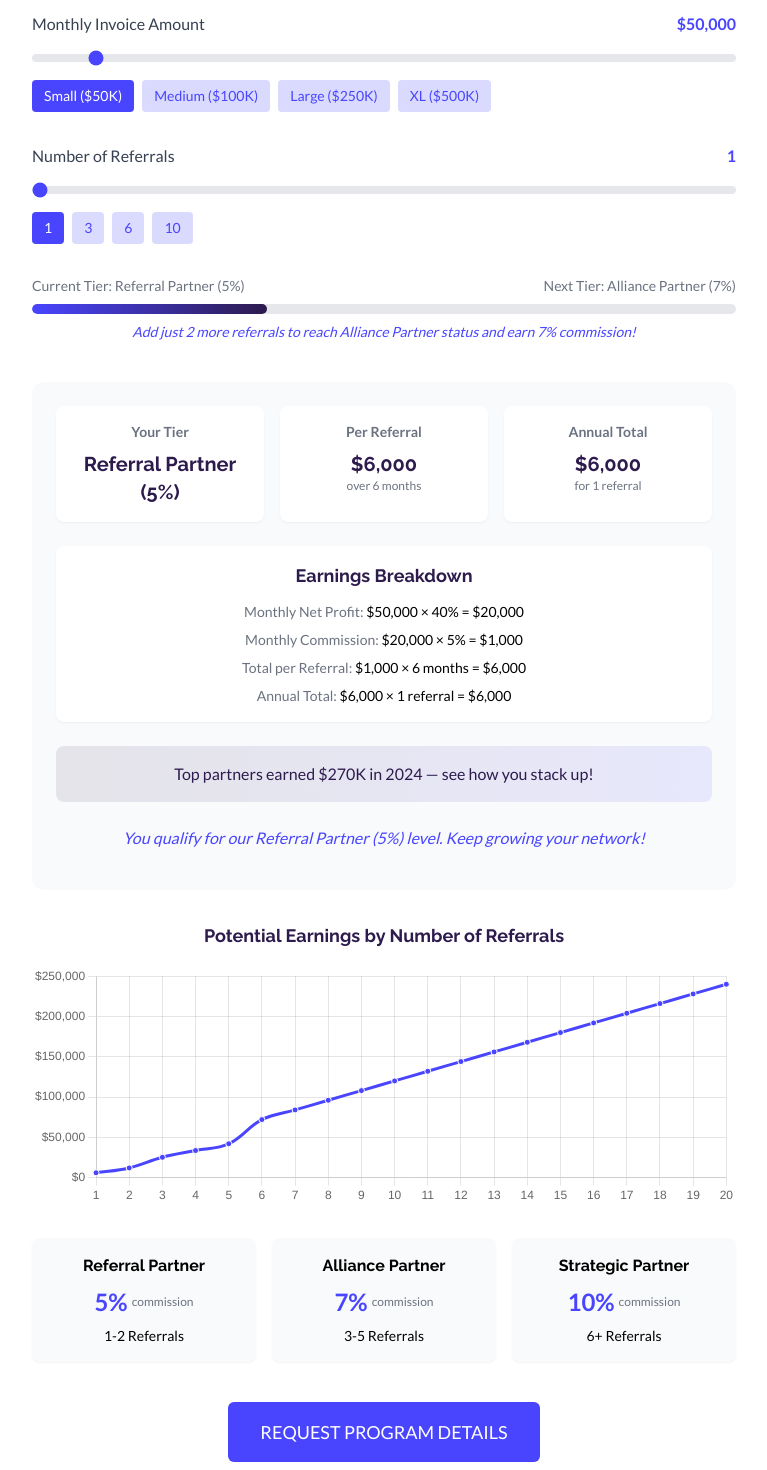
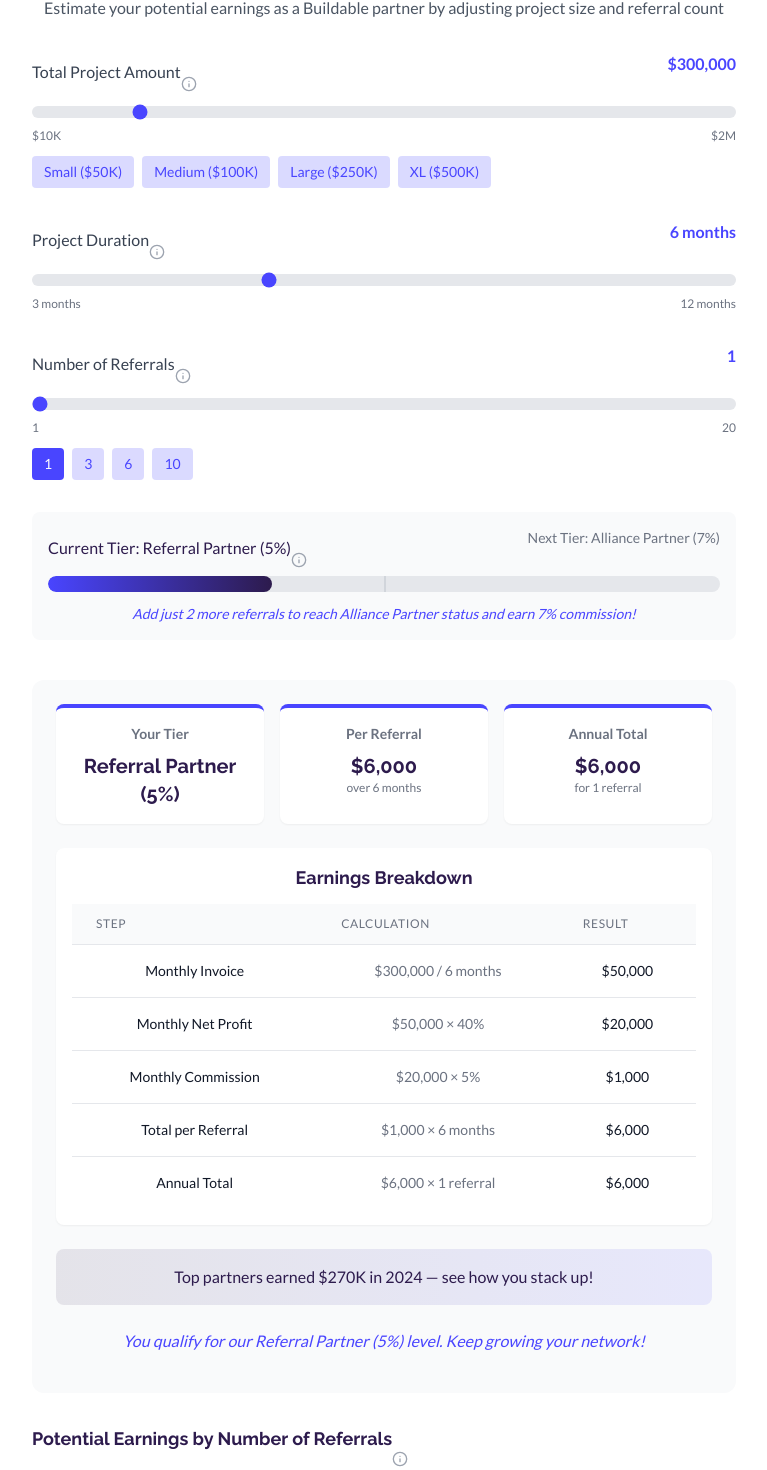
Before and after one commit to muleman69/buildable-referral-program, a React (Vite) app: page / in a window 1280 px wide. Shown: the part 5818-7288 px from the top of the page, without its empty margins (256-1023 px from the left). Built offline with nearby package versions, Linux system fonts and the light colour scheme.

Commit message:
Revise earnings calculator to be more user-friendly and intuitive

```diff
--- a/src/components/calculator/EarningsCalculator.tsx
+++ b/src/components/calculator/EarningsCalculator.tsx
@@ -1,13 +1,33 @@
 import { useEffect, useRef, useState } from 'react';
-import { Chart as ChartJS, CategoryScale, LinearScale, PointElement, LineElement, Title, Tooltip, Legend } from 'chart.js';
+import { Chart as ChartJS, CategoryScale, LinearScale, PointElement, LineElement, Title, Tooltip as ChartTooltip, Legend } from 'chart.js';
 import { Line } from 'react-chartjs-2';
 
 // Register Chart.js components
-ChartJS.register(CategoryScale, LinearScale, PointElement, LineElement, Title, Tooltip, Legend);
+ChartJS.register(CategoryScale, LinearScale, PointElement, LineElement, Title, ChartTooltip, Legend);
+
+// Tooltip component
+const Tooltip = ({ text }: { text: string }) => (
+  <div className="group relative">
+    <span className="cursor-help ml-1">
+      <svg xmlns="http://www.w3.org/2000/svg" width="16" height="16" viewBox="0 0 24 24" fill="none" stroke="currentColor" strokeWidth="2" strokeLinecap="round" strokeLinejoin="round" className="text-gray-400 hover:text-[#4945FF]">
+        <circle cx="12" cy="12" r="10"></circle>
+        <path d="M12 16v-4"></path>
+        <path d="M12 8h.01"></path>
+      </svg>
+    </span>
+    <div className="opacity-0 invisible group-hover:opacity-100 group-hover:visible transition-opacity bg-[#2d1b4d] text-white text-xs rounded p-2 absolute z-50 left-1/2 -translate-x-1/2 bottom-full w-48">
+      {text}
+      <svg className="absolute text-[#2d1b4d] h-2 w-full left-0 top-full" viewBox="0 0 255 255">
+        <polygon points="0,0 127.5,127.5 255,0"></polygon>
+      </svg>
+    </div>
+  </div>
+);
 
 const EarningsCalculator = () => {
   // State for slider values
-  const [invoiceAmount, setInvoiceAmount] = useState(50000);
+  const [projectAmount, setProjectAmount] = useState(300000);
+  const [projectDuration, setProjectDuration] = useState(6);
   const [referrals, setReferrals] = useState(1);
 
   // State for calculation results
@@ -15,6 +35,7 @@
   const [perReferral, setPerReferral] = useState(0);
   const [annualTotal, setAnnualTotal] = useState(0);
   const [breakdown, setBreakdown] = useState({
+    monthlyInvoice: 0,
     monthlyNetProfit: 0,
     monthlyCommission: 0,
     totalPerReferral: 0,
@@ -28,7 +49,7 @@
   const chartRef = useRef(null);
 
   // Preset values
-  const presetInvoices = [
+  const presetProjects = [
     { label: 'Small ($50K)', value: 50000 },
     { label: 'Medium ($100K)', value: 100000 },
     { label: 'Large ($250K)', value: 250000 },
@@ -45,11 +66,12 @@
   // Calculate commissions whenever inputs change
   useEffect(() => {
     calculateCommission();
-  }, [invoiceAmount, referrals]);
+  }, [projectAmount, projectDuration, referrals]);
 
   // Calculate the commission based on inputs
   const calculateCommission = () => {
     const netProfitMargin = 0.4;
+    const monthlyInvoice = projectAmount / projectDuration;
 
     // Determine tier and commission rate
     let commissionRate, tierName, nextTierReferrals;
@@ -72,9 +94,9 @@
     }
 
     // Calculations
-    const monthlyNetProfit = invoiceAmount * netProfitMargin;
+    const monthlyNetProfit = monthlyInvoice * netProfitMargin;
     const monthlyCommission = monthlyNetProfit * commissionRate;
-    const totalPerReferral = monthlyCommission * 6;
+    const totalPerReferral = monthlyCommission * projectDuration;
     const totalAnnual = totalPerReferral * referrals;
 
     // Set results
@@ -82,6 +104,7 @@
     setPerReferral(totalPerReferral);
     setAnnualTotal(totalAnnual);
     setBreakdown({
+      monthlyInvoice,
       monthlyNetProfit,
       monthlyCommission,
       totalPerReferral,
@@ -116,7 +139,7 @@
         data: Array.from({ length: 20 }, (_, i) => {
           const refs = i + 1;
           const rate = refs <= 2 ? 0.05 : refs <= 5 ? 0.07 : 0.1;
-          return invoiceAmount * 0.4 * rate * 6 * refs;
+          return (projectAmount / projectDuration) * 0.4 * rate * projectDuration * refs;
         }),
         borderColor: '#4945FF',
         backgroundColor: 'rgba(73, 69, 255, 0.1)',
@@ -140,8 +163,16 @@
       },
       tooltip: {
         callbacks: {
+          title: function(context: any) {
+            return `${context[0].label} Referrals`;
+          },
           label: function(context: any) {
-            return `$${context.raw.toLocaleString()}`;
+            return `Annual Commission: $${context.raw.toLocaleString()}`;
+          },
+          afterLabel: function(context: any) {
+            const refs = parseInt(context.label);
+            const tierText = refs <= 2 ? 'Referral Partner (5%)' : refs <= 5 ? 'Alliance Partner (7%)' : 'Strategic Partner (10%)';
+            return `Tier: ${tierText}`;
           }
         }
       }
@@ -153,14 +184,24 @@
           callback: function(value: number) {
             return '$' + value.toLocaleString();
           }
+        },
+        title: {
+          display: true,
+          text: 'Annual Commission ($)'
+        }
+      },
+      x: {
+        title: {
+          display: true,
+          text: 'Number of Referrals'
         }
       }
     }
   };
 
   // Handle preset button clicks
-  const handlePresetInvoice = (value: number) => {
-    setInvoiceAmount(value);
+  const handlePresetProject = (value: number) => {
+    setProjectAmount(value);
   };
 
   const handlePresetReferral = (value: number) => {
@@ -174,30 +215,38 @@
 
   return (
     <div className="calculator-card bg-white rounded-2xl shadow-lg p-6 md:p-8 max-w-3xl mx-auto my-12">
-      <h2 className="text-3xl font-bold text-center text-[#4945FF] mb-8 font-['Raleway']">Earnings Calculator</h2>
+      <h2 className="text-3xl font-bold text-center text-[#4945FF] mb-4 font-['Raleway']">Earnings Calculator</h2>
+      <p className="text-center text-gray-600 mb-8 font-['Lato']">Estimate your potential earnings as a Buildable partner by adjusting project size and referral count</p>
 
       <div className="inputs space-y-8">
         <div>
           <div className="flex justify-between mb-2">
-            <label className="block font-medium text-gray-700 font-['Lato']">Monthly Invoice Amount</label>
-            <span className="text-[#4945FF] font-bold font-['Lato']">{formatCurrency(invoiceAmount)}</span>
+            <div className="flex items-center">
+              <label className="block font-medium text-gray-700 font-['Lato']">Total Project Amount</label>
+              <Tooltip text="The total value of the project you're referring (e.g., $100,000 for a 6-month project)." />
+            </div>
+            <span className="text-[#4945FF] font-bold font-['Lato']">{formatCurrency(projectAmount)}</span>
           </div>
           <input
             type="range"
             min="10000"
-            max="500000"
-            step="1000"
-            value={invoiceAmount}
-            onChange={(e) => setInvoiceAmount(parseInt(e.target.value))}
-            className="w-full h-2 bg-gray-200 rounded-lg appearance-none cursor-pointer accent-[#4945FF]"
+            max="2000000"
+            step="10000"
+            value={projectAmount}
+            onChange={(e) => setProjectAmount(parseInt(e.target.value))}
+            className="w-full h-3 bg-gray-200 rounded-lg appearance-none cursor-pointer accent-[#4945FF]"
           />
+          <div className="flex justify-between text-xs text-gray-500 mt-1">
+            <span>$10K</span>
+            <span>$2M</span>
+          </div>
           <div className="preset-buttons flex flex-wrap gap-2 mt-3">
-            {presetInvoices.map((preset) => (
+            {presetProjects.map((preset) => (
               <button
                 key={preset.value}
-                onClick={() => handlePresetInvoice(preset.value)}
+                onClick={() => handlePresetProject(preset.value)}
                 className={`px-3 py-1.5 rounded text-sm font-medium transition-colors ${
-                  invoiceAmount === preset.value
+                  projectAmount === preset.value
                     ? 'bg-[#4945FF] text-white'
                     : 'bg-[#4945FF]/20 text-[#4945FF] hover:bg-[#4945FF]/30'
                 }`}
@@ -210,7 +259,32 @@
 
         <div>
           <div className="flex justify-between mb-2">
-            <label className="block font-medium text-gray-700 font-['Lato']">Number of Referrals</label>
+            <div className="flex items-center">
+              <label className="block font-medium text-gray-700 font-['Lato']">Project Duration</label>
+              <Tooltip text="The typical duration of projects is 6 months. Commission is paid monthly throughout the project." />
+            </div>
+            <span className="text-[#4945FF] font-bold font-['Lato']">{projectDuration} months</span>
+          </div>
+          <input
+            type="range"
+            min="3"
+            max="12"
+            value={projectDuration}
+            onChange={(e) => setProjectDuration(parseInt(e.target.value))}
+            className="w-full h-3 bg-gray-200 rounded-lg appearance-none cursor-pointer accent-[#4945FF]"
+          />
+          <div className="flex justify-between text-xs text-gray-500 mt-1">
+            <span>3 months</span>
+            <span>12 months</span>
+          </div>
+        </div>
+
+        <div>
+          <div className="flex justify-between mb-2">
+            <div className="flex items-center">
+              <label className="block font-medium text-gray-700 font-['Lato']">Number of Referrals</label>
+              <Tooltip text="How many projects you expect to refer in a year. More referrals can increase your commission rate." />
+            </div>
             <span className="text-[#4945FF] font-bold font-['Lato']">{referrals}</span>
           </div>
           <input
@@ -219,8 +293,12 @@
             max="20"
             value={referrals}
             onChange={(e) => setReferrals(parseInt(e.target.value))}
-            className="w-full h-2 bg-gray-200 rounded-lg appearance-none cursor-pointer accent-[#4945FF]"
+            className="w-full h-3 bg-gray-200 rounded-lg appearance-none cursor-pointer accent-[#4945FF]"
           />
+          <div className="flex justify-between text-xs text-gray-500 mt-1">
+            <span>1</span>
+            <span>20</span>
+          </div>
           <div className="preset-buttons flex flex-wrap gap-2 mt-3">
             {presetReferrals.map((preset) => (
               <button
@@ -239,50 +317,136 @@
         </div>
 
         {/* Tier Progress Bar */}
-        <div className="mt-4">
+        <div className="mt-4 bg-gray-50 p-4 rounded-lg">
           <div className="flex justify-between mb-2">
-            <span className="text-sm text-gray-500 font-['Lato']">Current Tier: {tier}</span>
+            <div className="flex items-center">
+              <span className="text-base font-medium text-[#2d1b4d] font-['Lato']">Current Tier: {tier}</span>
+              <Tooltip text="Your tier determines your commission rate: 0-2 referrals = 5%, 3-5 referrals = 7%, 6+ referrals = 10%" />
+            </div>
             {progressToNextTier < 100 && (
               <span className="text-sm text-gray-500 font-['Lato']">Next Tier: {
                 referrals <= 2 ? 'Alliance Partner (7%)' : 'Strategic Partner (10%)'
               }</span>
             )}
           </div>
-          <div className="w-full h-2.5 bg-gray-200 rounded-full overflow-hidden">
+
+          {/* Enhanced progress bar with markers */}
+          <div className="relative w-full h-4 bg-gray-200 rounded-full overflow-hidden mt-2">
+            {/* Tier markers */}
+            <div className="absolute top-0 bottom-0 left-[50%] w-0.5 bg-gray-300 z-10"></div>
+            <div className="absolute top-0 bottom-0 left-[100%] w-0.5 bg-gray-300 z-10"></div>
+
+            {/* Tier labels */}
+            <div className="absolute top-[-20px] left-0 text-xs text-gray-500">Referral</div>
+            <div className="absolute top-[-20px] left-[47%] text-xs text-gray-500">Alliance</div>
+            <div className="absolute top-[-20px] left-[95%] text-xs text-gray-500">Strategic</div>
+
+            {/* Progress fill */}
             <div
-              className="h-full bg-gradient-to-r from-[#4945FF] to-[#2d1b4d] rounded-full"
-              style={{ width: `${progressToNextTier}%` }}
+              className="h-full bg-gradient-to-r from-[#4945FF] to-[#2d1b4d] rounded-full transition-all duration-300"
+              style={{ width: `${progressToNextTier < 100 ? progressToNextTier : 100}%` }}
             ></div>
           </div>
-          <p className="text-sm italic text-[#4945FF] mt-2 font-['Lato']">{dynamicTip}</p>
+
+          <p className="text-sm italic text-[#4945FF] mt-3 font-['Lato']">{dynamicTip}</p>
         </div>
       </div>
 
       <div className="results mt-10 bg-gray-50 rounded-xl p-6">
         <div className="grid grid-cols-1 md:grid-cols-3 gap-4 mb-6">
-          <div className="text-center p-4 bg-white rounded-lg shadow-sm">
+          <div className="text-center p-4 bg-white rounded-lg shadow-sm border-t-4 border-[#4945FF]">
             <h3 className="text-gray-500 text-sm mb-2 font-['Lato']">Your Tier</h3>
             <p className="text-xl font-bold text-[#2d1b4d] font-['Raleway']">{tier}</p>
           </div>
-          <div className="text-center p-4 bg-white rounded-lg shadow-sm">
+          <div className="text-center p-4 bg-white rounded-lg shadow-sm border-t-4 border-[#4945FF]">
             <h3 className="text-gray-500 text-sm mb-2 font-['Lato']">Per Referral</h3>
             <p className="text-xl font-bold text-[#2d1b4d] font-['Raleway']">{formatCurrency(perReferral)}</p>
-            <p className="text-xs text-gray-500 font-['Lato']">over 6 months</p>
+            <p className="text-xs text-gray-500 font-['Lato']">over {projectDuration} months</p>
           </div>
-          <div className="text-center p-4 bg-white rounded-lg shadow-sm">
+          <div className="text-center p-4 bg-white rounded-lg shadow-sm border-t-4 border-[#4945FF]">
             <h3 className="text-gray-500 text-sm mb-2 font-['Lato']">Annual Total</h3>
             <p className="text-xl font-bold text-[#2d1b4d] font-['Raleway']">{formatCurrency(annualTotal)}</p>
             <p className="text-xs text-gray-500 font-['Lato']">for {referrals} referral{referrals > 1 ? 's' : ''}</p>
           </div>
         </div>
 
+        {/* Table Earnings Breakdown */}
         <div className="bg-white rounded-lg p-4 shadow-sm mb-6">
           <h3 className="text-lg font-semibold text-[#2d1b4d] mb-3 font-['Raleway']">Earnings Breakdown</h3>
-          <div className="text-sm space-y-2 font-['Lato']">
-            <p><span className="text-gray-500">Monthly Net Profit:</span> {formatCurrency(invoiceAmount)} × 40% = {formatCurrency(breakdown.monthlyNetProfit)}</p>
-            <p><span className="text-gray-500">Monthly Commission:</span> {formatCurrency(breakdown.monthlyNetProfit)} × {referrals <= 2 ? '5%' : referrals <= 5 ? '7%' : '10%'} = {formatCurrency(breakdown.monthlyCommission)}</p>
-            <p><span className="text-gray-500">Total per Referral:</span> {formatCurrency(breakdown.monthlyCommission)} × 6 months = {formatCurrency(breakdown.totalPerReferral)}</p>
-            <p><span className="text-gray-500">Annual Total:</span> {formatCurrency(breakdown.totalPerReferral)} × {referrals} referral{referrals > 1 ? 's' : ''} = {formatCurrency(breakdown.annualTotal)}</p>
+
+          <div className="overflow-x-auto">
+            <table className="min-w-full divide-y divide-gray-200">
+              <thead className="bg-gray-50">
+                <tr>
+                  <th scope="col" className="px-6 py-3 text-left text-xs font-medium text-gray-500 uppercase tracking-wider">
+                    Step
+                  </th>
+                  <th scope="col" className="px-6 py-3 text-left text-xs font-medium text-gray-500 uppercase tracking-wider">
+                    Calculation
+                  </th>
+                  <th scope="col" className="px-6 py-3 text-left text-xs font-medium text-gray-500 uppercase tracking-wider">
+                    Result
+                  </th>
+                </tr>
+              </thead>
+              <tbody className="bg-white divide-y divide-gray-200">
+                <tr>
+                  <td className="px-6 py-4 whitespace-nowrap text-sm font-medium text-gray-900">
+                    Monthly Invoice
+                  </td>
+                  <td className="px-6 py-4 whitespace-nowrap text-sm text-gray-500">
+                    {formatCurrency(projectAmount)} / {projectDuration} months
+                  </td>
+                  <td className="px-6 py-4 whitespace-nowrap text-sm text-gray-900 font-medium">
+                    {formatCurrency(breakdown.monthlyInvoice)}
+                  </td>
+                </tr>
+                <tr>
+                  <td className="px-6 py-4 whitespace-nowrap text-sm font-medium text-gray-900">
+                    Monthly Net Profit
+                  </td>
+                  <td className="px-6 py-4 whitespace-nowrap text-sm text-gray-500">
+                    {formatCurrency(breakdown.monthlyInvoice)} × 40%
+                  </td>
+                  <td className="px-6 py-4 whitespace-nowrap text-sm text-gray-900 font-medium">
+                    {formatCurrency(breakdown.monthlyNetProfit)}
+                  </td>
+                </tr>
+                <tr>
+                  <td className="px-6 py-4 whitespace-nowrap text-sm font-medium text-gray-900">
+                    Monthly Commission
+                  </td>
+                  <td className="px-6 py-4 whitespace-nowrap text-sm text-gray-500">
+                    {formatCurrency(breakdown.monthlyNetProfit)} × {referrals <= 2 ? '5%' : referrals <= 5 ? '7%' : '10%'}
+                  </td>
+                  <td className="px-6 py-4 whitespace-nowrap text-sm text-gray-900 font-medium">
+                    {formatCurrency(breakdown.monthlyCommission)}
+                  </td>
+                </tr>
+                <tr>
+                  <td className="px-6 py-4 whitespace-nowrap text-sm font-medium text-gray-900">
+                    Total per Referral
+                  </td>
+                  <td className="px-6 py-4 whitespace-nowrap text-sm text-gray-500">
+                    {formatCurrency(breakdown.monthlyCommission)} × {projectDuration} months
+                  </td>
+                  <td className="px-6 py-4 whitespace-nowrap text-sm text-gray-900 font-medium">
+                    {formatCurrency(breakdown.totalPerReferral)}
+                  </td>
+                </tr>
+                <tr>
+                  <td className="px-6 py-4 whitespace-nowrap text-sm font-medium text-gray-900">
+                    Annual Total
+                  </td>
+                  <td className="px-6 py-4 whitespace-nowrap text-sm text-gray-500">
+                    {formatCurrency(breakdown.totalPerReferral)} × {referrals} referral{referrals > 1 ? 's' : ''}
+                  </td>
+                  <td className="px-6 py-4 whitespace-nowrap text-sm text-gray-900 font-medium">
+                    {formatCurrency(breakdown.annualTotal)}
+                  </td>
+                </tr>
+              </tbody>
+            </table>
           </div>
         </div>
 
@@ -297,15 +461,18 @@
 
       {/* Chart Section */}
       <div className="mt-8">
-        <h3 className="text-lg font-semibold text-[#2d1b4d] mb-4 font-['Raleway']">Potential Earnings by Number of Referrals</h3>
-        <div className="h-60 mt-4">
+        <div className="flex items-center">
+          <h3 className="text-lg font-semibold text-[#2d1b4d] mb-4 font-['Raleway']">Potential Earnings by Number of Referrals</h3>
+          <Tooltip text="This chart shows how your annual commission increases with more referrals. Notice the jumps at 3 and 6 referrals when you reach higher commission tiers." />
+        </div>
+        <div className="h-72 mt-4">
           <Line data={chartData} options={chartOptions} />
         </div>
       </div>
 
       {/* Tiers Comparison */}
       <div className="mt-8 grid grid-cols-1 md:grid-cols-3 gap-4">
-        <div className="bg-gray-50 p-4 rounded-lg shadow-sm">
+        <div className="bg-gray-50 p-4 rounded-lg shadow-sm border-l-4 border-[#4945FF]/50">
           <h4 className="font-bold text-center mb-2 font-['Raleway']">Referral Partner</h4>
           <div className="flex justify-center items-center gap-1">
             <span className="text-2xl font-bold text-[#4945FF]">5%</span>
@@ -313,7 +480,7 @@
           </div>
           <p className="text-center text-sm mt-2 font-['Lato']">1-2 Referrals</p>
         </div>
-        <div className="bg-gray-50 p-4 rounded-lg shadow-sm">
+        <div className="bg-gray-50 p-4 rounded-lg shadow-sm border-l-4 border-[#4945FF]/70">
           <h4 className="font-bold text-center mb-2 font-['Raleway']">Alliance Partner</h4>
           <div className="flex justify-center items-center gap-1">
             <span className="text-2xl font-bold text-[#4945FF]">7%</span>
@@ -321,7 +488,7 @@
           </div>
           <p className="text-center text-sm mt-2 font-['Lato']">3-5 Referrals</p>
         </div>
-        <div className="bg-gray-50 p-4 rounded-lg shadow-sm">
+        <div className="bg-gray-50 p-4 rounded-lg shadow-sm border-l-4 border-[#4945FF]">
           <h4 className="font-bold text-center mb-2 font-['Raleway']">Strategic Partner</h4>
           <div className="flex justify-center items-center gap-1">
             <span className="text-2xl font-bold text-[#4945FF]">10%</span>
@@ -334,7 +501,7 @@
       {/* CTA Button */}
       <div className="mt-10 text-center">
         <button
-          className="px-8 py-4 bg-[#4945FF] text-white rounded-md text-lg hover:bg-[#4945FF]/90 transition-colors font-medium font-['Lato'] transform hover:-translate-y-1 active:translate-y-0 duration-200"
+          className="px-8 py-4 bg-[#4945FF] text-white rounded-md text-lg hover:bg-[#4945FF]/90 transition-colors font-medium font-['Lato'] transform hover:-translate-y-1 active:translate-y-0 duration-200 shadow-md"
           onClick={() => {
             const contactSection = document.getElementById('get-started');
             if (contactSection) {
```
